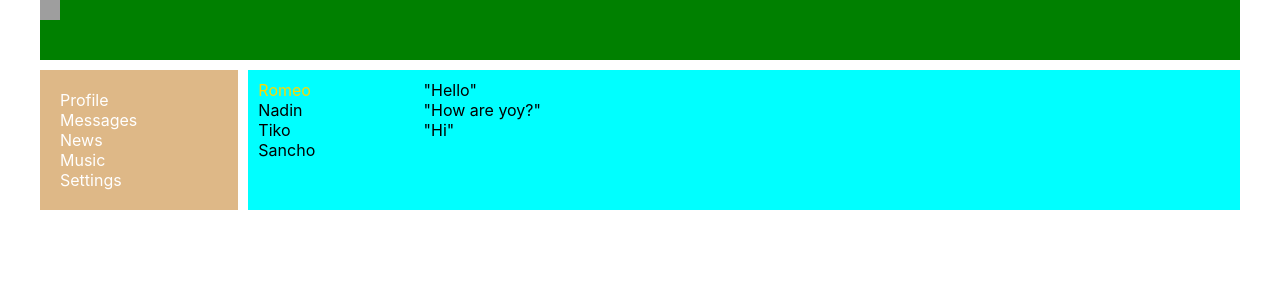
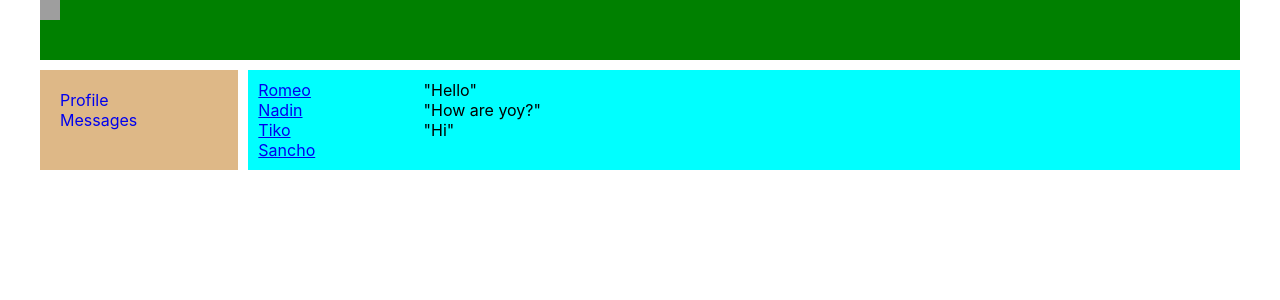
Before and after one commit to Romeo1928/React-JS.1.0, a React (Create React App) app: page /dialogs in a window 1280 px wide. Shown: the top 300 px of the page. Built offline with nearby package versions, Linux system fonts and the light colour scheme; grey boxes are pictures that could not be loaded.

Commit message:
lesson 22

```diff
--- a/src/App.js
+++ b/src/App.js
@@ -1,4 +1,3 @@
-import logo from './logo.svg';
 import './App.css';
 import Header from "./components/Header/Header";
 import Navbar from "./components/Navbar/Navbar";
@@ -19,7 +18,7 @@
 				<div className="app-wrapper-content">
 					<Routes>
 						<Route path="/profile" element={<Profile/>}/>
-						<Route path="/dialogs" element={<Dialogs/>}/>
+						<Route path="/dialogs/*" element={<Dialogs/>}/>
 						<Route path="/news" element={<News/>}/>
 						<Route path="/music" element={<Music/>}/>
 						<Route path="/settings" element={<Settings/>}/>
--- a/src/components/Dialogs/Dialogs.jsx
+++ b/src/components/Dialogs/Dialogs.jsx
@@ -1,14 +1,23 @@
 import s from './Dialogs.module.css'
+import {NavLink} from "react-router-dom";
 
 const Dialogs = (props) => {
 	return (
 		<div className={s.dialogs}>
 			<div className={s.dialogItems}>
-				<div className={s.dialog + ' ' + s.active}>Romeo</div>
+				<div className={s.dialog + ' ' + s.active}>
+					<NavLink to="/dialogs/1">Romeo</NavLink>
+				</div>
 				{/*<div className={`${s.dialog} ${s.active}`}>Romeo</div>*/}
-				<div className={s.dialog}>Nadin</div>
-				<div className={s.dialog}>Tiko</div>
-				<div className={s.dialog}>Sancho</div>
+				<div className={s.dialog}>
+					<NavLink to="/dialogs/2">Nadin</NavLink>
+				</div>
+				<div className={s.dialog}>
+					<NavLink to="/dialogs/3">Tiko</NavLink>
+				</div>
+				<div className={s.dialog}>
+					<NavLink to="/dialogs/4">Sancho</NavLink>
+				</div>
 			</div>
 			<div className={s.messages}>
 				<div className={s.message}> "Hello"</div>
--- a/src/components/Navbar/Navbar.jsx
+++ b/src/components/Navbar/Navbar.jsx
@@ -2,7 +2,7 @@
 // console.log(s);
 import {NavLink} from "react-router-dom";
 
-const setActive = () => setActive.isActive ? s.active : s.item;
+const setActive = (active) => active.isActive ? s.active : s.item;
 // const setActive = ({isActive}) => isActive ? s.active : s.item;
 // <NavLink to="/profile" className={active => active.isActive ? s.active : s.item}>Profile</NavLink>
 
@@ -11,19 +11,20 @@
 		<nav className={s.nav}>
 			<div className={s.item}>
 				<NavLink to="/profile" className={setActive}>Profile</NavLink>
-				{/*<NavLink to="/profile" className={setActive => setActive.isActive ? s.active : s.item}>Profile</NavLink>*/}
+				{/*<NavLink to="/profile" className={active => active.isActive ? s.active : s.item}>Profile</NavLink>*/}
 			</div>
 			<div className={s.item}>
-				<NavLink to="/dialogs" className={setActive}>Messages</NavLink>
+				<NavLink to="/dialogs/" className={setActive}>Messages</NavLink>
+				{/*<NavLink to="/dialogs" className={active => active.isActive ? s.active : s.item}>Messages</NavLink>*/}
 			</div>
 			<div className={s.item}>
-				<NavLink to="/news" className={setActive}>News</NavLink>
+				{/*<NavLink to="/news" className={setActive}>News</NavLink>*/}
 			</div>
 			<div className={s.item}>
-				<NavLink to="/music" className={setActive}>Music</NavLink>
+				{/*<NavLink to="/music" className={setActive}>Music</NavLink>*/}
 			</div>
 			<div className={s.item}>
-				<NavLink to="/settings" className={setActive}>Settings</NavLink>
+				{/*<NavLink to="/settings" className={setActive}>Settings</NavLink>*/}
 			</div>
 		</nav>
 	);
--- a/src/components/Navbar/Navbar.module.css
+++ b/src/components/Navbar/Navbar.module.css
@@ -4,8 +4,8 @@
 	padding: 20px;
 }
 
-.item{
-	color: white;
+.item {
+	/*color: white;*/
 	text-decoration: none;
 }
 
```
